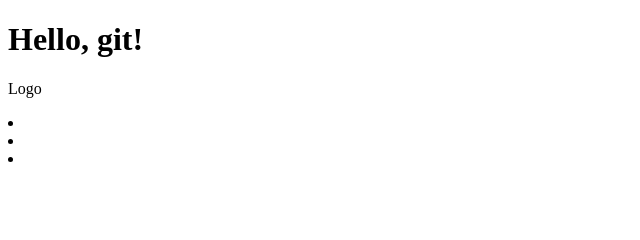
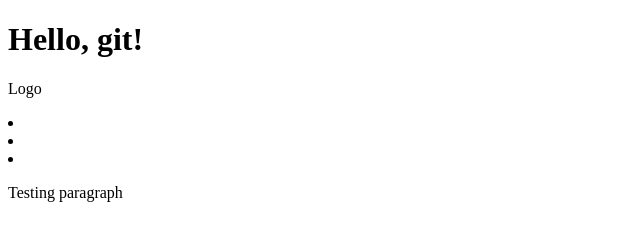
Before and after one commit to ReynkeDeVos/wd64-git_intro, a plain HTML site: page index.html in a window 1280 px wide. Shown: the whole page, without its empty margins (0-640 px from the left). Drawn offline with Linux system fonts and the light colour scheme.

Commit message:
added a test section

```diff
--- a/index.html
+++ b/index.html
@@ -15,6 +15,10 @@
         <li><a href=""></a></li>
       </nav>
     </header>
-    <main></main>
+    <main>
+      <section>
+        <p>Testing paragraph</p>
+      </section>
+    </main>
   </body>
 </html>
```
